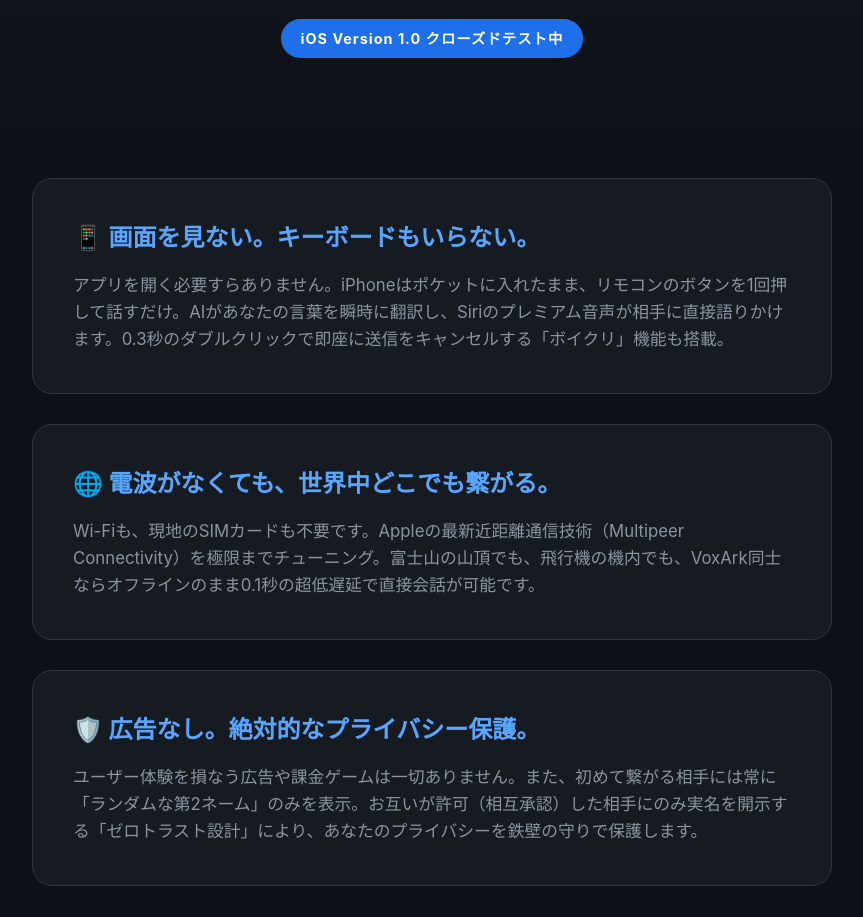
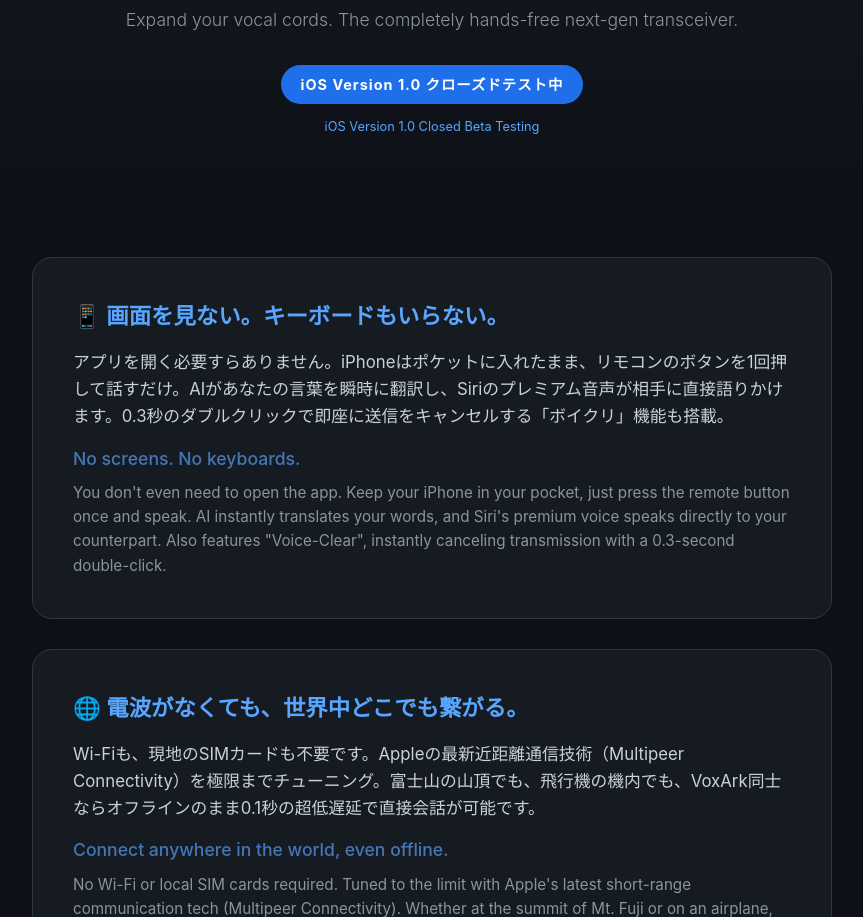
Before and after one commit to Yoshi-VoxArk/voxark-website, a plain HTML site: page index.html in a window 1280 px wide. Shown: the part 279-1196 px from the top of the page, without its empty margins (208-1071 px from the left). Drawn offline with Linux system fonts and the light colour scheme.

Commit message:
Update index.html

```diff
--- a/index.html
+++ b/index.html
@@ -3,19 +3,19 @@
 <head>
     <meta charset="UTF-8">
     <meta name="viewport" content="width=device-width, initial-scale=1.0">
-    <title>VoxArk - 次世代ハンズフリー翻訳トランシーバー</title>
+    <title>VoxArk - 次世代ハンズフリー翻訳トランシーバー / Next-Gen Hands-Free Transceiver</title>
     <style>
-        /* 全体のベースデザイン（Apple風の洗練されたダークモード） */
+        /* 全体のベースデザイン */
         body {
             margin: 0;
             padding: 0;
             font-family: -apple-system, BlinkMacSystemFont, "Helvetica Neue", "Hiragino Kaku Gothic ProN", Arial, sans-serif;
-            background-color: #0d1117; /* 深いダークグレー */
+            background-color: #0d1117;
             color: #c9d1d9;
             line-height: 1.6;
         }
 
-        /* ヘッダー（一番上の目立つ部分） */
+        /* ヘッダー */
         header {
             text-align: center;
             padding: 120px 20px 80px;
@@ -28,8 +28,14 @@
             letter-spacing: 2px;
             font-weight: 800;
         }
-        .tagline {
+        .tagline-ja {
             font-size: 1.4rem;
+            color: #c9d1d9;
+            margin-bottom: 5px;
+            font-weight: bold;
+        }
+        .tagline-en {
+            font-size: 1.1rem;
             color: #8b949e;
             margin-bottom: 30px;
             font-weight: 300;
@@ -43,9 +49,16 @@
             font-size: 0.9rem;
             font-weight: bold;
             letter-spacing: 1px;
+            margin-bottom: 5px;
+        }
+        .status-badge-en {
+            display: block;
+            font-size: 0.8rem;
+            color: #58a6ff;
+            margin-top: 8px;
         }
 
-        /* 3つの強み（機能紹介エリア） */
+        /* 機能紹介エリア */
         .container {
             max-width: 800px;
             margin: 0 auto;
@@ -60,21 +73,36 @@
             transition: transform 0.3s ease;
         }
         .feature-box:hover {
-            transform: translateY(-5px); /* マウスを乗せると少し浮き上がる */
+            transform: translateY(-5px);
         }
+
+        /* 日本語のスタイル */
         .feature-box h3 {
-            color: #58a6ff; /* 美しいブルー */
+            color: #58a6ff;
             margin-top: 0;
-            font-size: 1.5rem;
+            font-size: 1.4rem;
             margin-bottom: 15px;
         }
-        .feature-box p {
+        .feature-box .desc-ja {
+            margin: 0 0 15px 0;
+            font-size: 1.05rem;
+            color: #c9d1d9;
+        }
+
+        /* 英語のスタイル（少し控えめでスタイリッシュに） */
+        .feature-box h4 {
+            color: #4477b8;
+            margin: 0 0 8px 0;
+            font-size: 1.1rem;
+            font-weight: 500;
+        }
+        .feature-box .desc-en {
             margin: 0;
-            font-size: 1.05rem;
+            font-size: 0.95rem;
             color: #8b949e;
         }
 
-        /* フッター（一番下） */
+        /* フッター */
         footer {
             text-align: center;
             padding: 40px 20px;
@@ -95,31 +123,43 @@
 
     <header>
         <h1>VoxArk</h1>
-        <p class="tagline">声帯を拡張する。完全ハンズフリーの次世代トランシーバー</p>
+        <p class="tagline-ja">声帯を拡張する。完全ハンズフリーの次世代トランシーバー</p>
+        <p class="tagline-en">Expand your vocal cords. The completely hands-free next-gen transceiver.</p>
+
         <div class="status-badge">iOS Version 1.0 クローズドテスト中</div>
+        <div class="status-badge-en">iOS Version 1.0 Closed Beta Testing</div>
     </header>
 
     <div class="container">
 
         <div class="feature-box">
             <h3>📱 画面を見ない。キーボードもいらない。</h3>
-            <p>アプリを開く必要すらありません。iPhoneはポケットに入れたまま、リモコンのボタンを1回押して話すだけ。AIがあなたの言葉を瞬時に翻訳し、Siriのプレミアム音声が相手に直接語りかけます。0.3秒のダブルクリックで即座に送信をキャンセルする「ボイクリ」機能も搭載。</p>
+            <p class="desc-ja">アプリを開く必要すらありません。iPhoneはポケットに入れたまま、リモコンのボタンを1回押して話すだけ。AIがあなたの言葉を瞬時に翻訳し、Siriのプレミアム音声が相手に直接語りかけます。0.3秒のダブルクリックで即座に送信をキャンセルする「ボイクリ」機能も搭載。</p>
+
+            <h4>No screens. No keyboards.</h4>
+            <p class="desc-en">You don't even need to open the app. Keep your iPhone in your pocket, just press the remote button once and speak. AI instantly translates your words, and Siri's premium voice speaks directly to your counterpart. Also features "Voice-Clear", instantly canceling transmission with a 0.3-second double-click.</p>
         </div>
 
         <div class="feature-box">
             <h3>🌐 電波がなくても、世界中どこでも繋がる。</h3>
-            <p>Wi-Fiも、現地のSIMカードも不要です。Appleの最新近距離通信技術（Multipeer Connectivity）を極限までチューニング。富士山の山頂でも、飛行機の機内でも、VoxArk同士ならオフラインのまま0.1秒の超低遅延で直接会話が可能です。</p>
+            <p class="desc-ja">Wi-Fiも、現地のSIMカードも不要です。Appleの最新近距離通信技術（Multipeer Connectivity）を極限までチューニング。富士山の山頂でも、飛行機の機内でも、VoxArk同士ならオフラインのまま0.1秒の超低遅延で直接会話が可能です。</p>
+
+            <h4>Connect anywhere in the world, even offline.</h4>
+            <p class="desc-en">No Wi-Fi or local SIM cards required. Tuned to the limit with Apple's latest short-range communication tech (Multipeer Connectivity). Whether at the summit of Mt. Fuji or on an airplane, VoxArk devices can communicate directly offline with an ultra-low latency of 0.1 seconds.</p>
         </div>
 
         <div class="feature-box">
             <h3>🛡️ 広告なし。絶対的なプライバシー保護。</h3>
-            <p>ユーザー体験を損なう広告や課金ゲームは一切ありません。また、初めて繋がる相手には常に「ランダムな第2ネーム」のみを表示。お互いが許可（相互承認）した相手にのみ実名を開示する「ゼロトラスト設計」により、あなたのプライバシーを鉄壁の守りで保護します。</p>
+            <p class="desc-ja">ユーザー体験を損なう広告や課金ゲームは一切ありません。また、初めて繋がる相手には常に「ランダムな第2ネーム」のみを表示。お互いが許可（相互承認）した相手にのみ実名を開示する「ゼロトラスト設計」により、あなたのプライバシーを鉄壁の守りで保護します。</p>
+
+            <h4>Zero Ads. Absolute Privacy.</h4>
+            <p class="desc-en">No ads or gimmicks to ruin the user experience. You always appear as a "Random Second Name" to new connections. Our "Zero-Trust Design" ensures your real name is only revealed upon mutual approval, providing ironclad protection for your privacy.</p>
         </div>
 
     </div>
 
     <footer>
-        <p>Copyright &copy; 2026 VoxArk / boxarc.io. All rights reserved.</p>
+        <p>Copyright &copy; 2026 VoxArk / voxark.io. All rights reserved.</p>
         <p>Contact: <a href="mailto:info@voxark.io">info@voxark.io</a></p>
     </footer>
 
```
